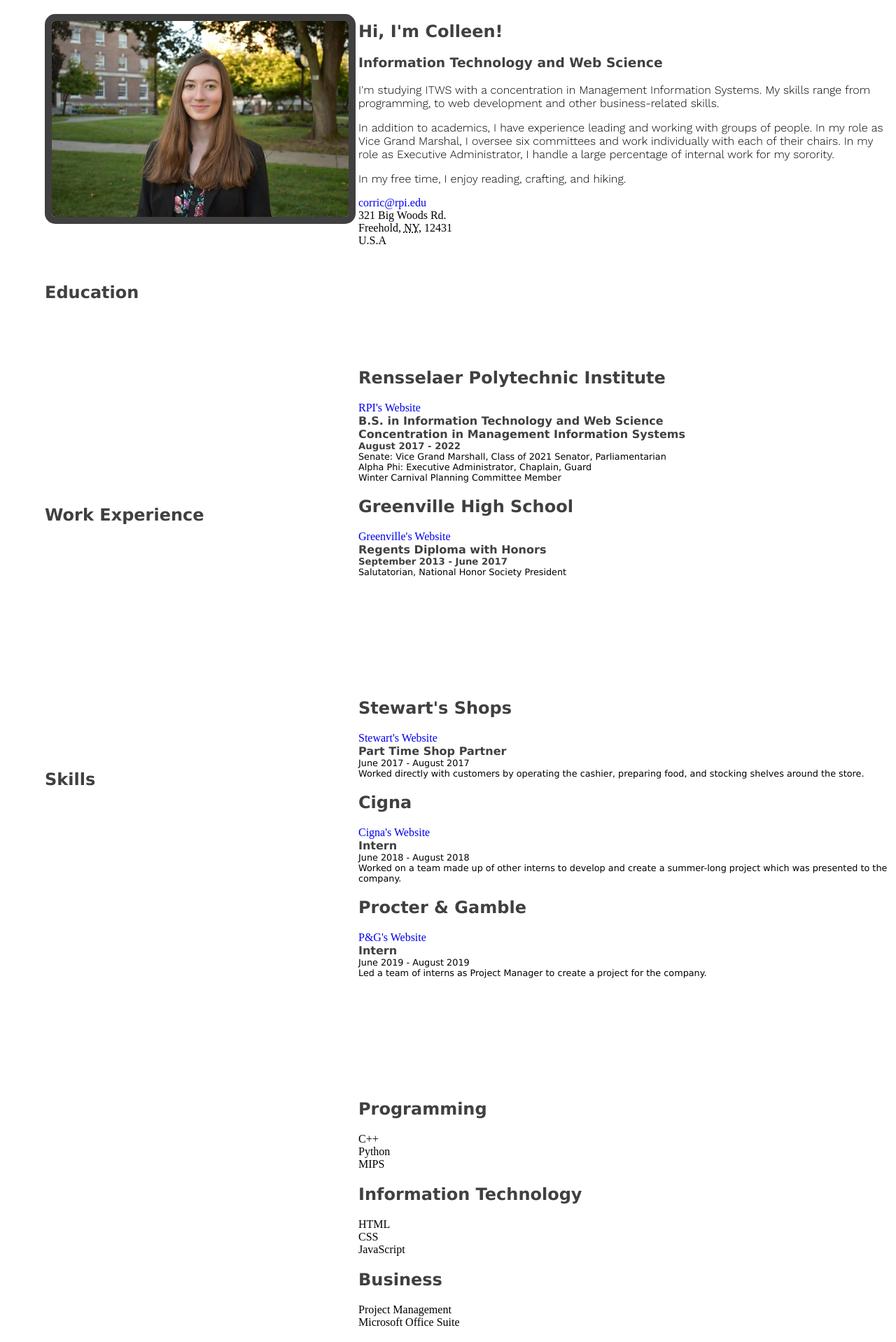
After one commit to SeanLossef/web-systems-development, a PHP site: page /corric.html in a window 1280 px wide. The commit adds this page. Shown: the part 383-2301 px from the top of the page at 70% size. Run offline with PHP 8.4, Linux system fonts and the light colour scheme.

Commit message:
Added corric.html

```diff
--- /dev/null
+++ b/lab3/corric.html
@@ -0,0 +1,117 @@
+<!DOCTYPE html>
+<html>
+
+  <head>
+    <title>corric</title>
+    <link rel="stylesheet" type= "text/css" href="style.css">
+  </head>
+
+  <body id="corricPage">
+
+    <div class="navbar">
+      <a href="index.html">Project Team</a>
+      <a href="#about">About Me</a>
+      <a href="#education">Education</a>
+      <a href="#experience">Work Experience</a>
+      <a href="#skills">Skills</a>
+    </div>
+
+    <div>
+      <img src="photos/farm.jpg" class="header-img" alt="picture of a farm">
+    </div>
+
+    <section class="sidebar">
+      <img src="photos/colleen.jpeg" class=profile alt="picture of Colleen">
+
+      <h1 class="new-section" id="education">Education</h1>
+
+      <h1 class="new-section2" id="experience">Work Experience</h1>
+
+      <h1 class="new-section2 extra" id="skills">Skills</h2>
+    </section>
+
+
+    <article>
+      <h1 id="about">Hi, I'm Colleen!</h1>
+      <h3>Information Technology and Web Science</h3>
+      <p class="intro">I'm studying ITWS with a concentration in Management Information Systems.
+        My skills range from programming, to web development and other business-related skills.</p>
+      <p>In addition to academics, I have experience leading and working with groups of people.
+        In my role as Vice Grand Marshal, I oversee six committees and work individually with each of their chairs.
+        In my role as Executive Administrator, I handle a large percentage of internal work for my sorority.</p>
+      <p>In my free time, I enjoy reading, crafting, and hiking.</p>
+      <a class="email" href="mailto:corric@rpi.edu">corric@rpi.edu</a>
+      <div class="adr">
+        <div class="street-address">321 Big Woods Rd.</div>
+        <span class="locality">Freehold</span>,
+        <abbr class="region" title="New York">NY</abbr>,
+        <span class="postal-code">12431</span>
+        <div class="country-name">U.S.A</div>
+      </div>
+
+      <h2 class="new-section">Rensselaer Polytechnic Institute</h2>
+      <a href="rpi.edu">RPI's Website</a>
+      <h4>B.S. in Information Technology and Web Science</h4>
+      <h4>Concentration in Management Information Systems</h4>
+      <h5>August 2017 - 2022</h5>
+      <p class="activities">Senate: Vice Grand Marshall, Class of 2021 Senator, Parliamentarian</p>
+      <p class="activities">Alpha Phi: Executive Administrator, Chaplain, Guard</p>
+      <p class="activities">Winter Carnival Planning Committee Member</p>
+
+      <h2>Greenville High School</h2>
+      <a href="https://www.greenville.k12.ny.us/">Greenville's Website</a>
+      <h4>Regents Diploma with Honors</h4>
+      <h5>September 2013 - June 2017</h5>
+      <p class="activities">Salutatorian, National Honor Society President</p>
+
+      <h2 class="new-section">Stewart's Shops</h2>
+      <a href="https://www.stewartsshops.com/">Stewart's Website</a>
+      <h4>Part Time Shop Partner</h4>
+      <p class="activities">June 2017 - August 2017</p>
+      <p class="activities">Worked directly with customers by operating the cashier,
+        preparing food, and stocking shelves around the store.</p>
+
+      <h2>Cigna</h2>
+      <a href="https://jobs.cigna.com/us/en">Cigna's Website</a>
+      <h4>Intern</h4>
+      <p class="activities">June 2018 - August 2018</p>
+      <p class="activities">Worked on a team made up of other interns to develop and create a summer-long
+        project which was presented to the company.</p>
+
+      <h2>Procter & Gamble</h2>
+      <a href="https://us.pg.com/">P&G's Website</a>
+      <h4>Intern</h4>
+      <p class="activities">June 2019 - August 2019</p>
+      <p class="activities">Led a team of interns as Project Manager to create a project for the company.</p>
+
+      <h2 class="new-section">Programming</h2>
+      <ul>
+        <li>C++</li>
+        <li>Python</li>
+        <li>MIPS</li>
+      </ul>
+
+      <h2>Information Technology</h2>
+      <ul>
+        <li>HTML</li>
+        <li>CSS</li>
+        <li>JavaScript</li>
+      </ul>
+
+      <h2>Business</h2>
+      <ul>
+        <li>Project Management</li>
+        <li>Microsoft Office Suite</li>
+      </ul>
+
+      <h1 class="new-section space"></h1>
+
+    </article>
+
+    <footer>
+      <p>Created Sept. 2020</p>
+    </footer>
+
+  </body>
+
+</html>
--- a/lab3/style.css
+++ b/lab3/style.css
@@ -340,3 +340,125 @@ background: #555;
 #losses .experience li p {
     margin: 5px 0;
 }
+
+
+/* Colleen Corrigan */
+#corricPage body {
+  margin: 0 auto;
+  background-color: #e6f2ff;
+}
+
+#corricPage h1, h3 {
+  font-family: Verdana;
+  color: #404040;
+}
+
+#corricPage h2 {
+  font-family: Verdana;
+  color: #404040;
+  padding-bottom: 0;
+}
+
+#corricPage h4, h5 {
+  font-family: Verdana;
+  color: #404040;
+  margin: 0;
+  padding: 0;
+}
+
+#corricPage .activities {
+  font-family: Verdana;
+  font-size: 0.8em;
+  margin: 0;
+  padding: 0;
+}
+
+#corricPage .navbar {
+  overflow: hidden;
+  background-color: #000033;
+  position: fixed;
+  top: 0;
+  width: 100%;
+  z-index: 2;
+}
+
+#corricPage .navbar a {
+  float: left;
+  display: block;
+  color: white;
+  text-align: center;
+  padding: 14px 16px;
+  text-decoration: none;
+  font-size: 17px;
+}
+
+#corricPage .navbar a:hover {
+  background: white;
+  color: #404040;
+}
+
+/* split screen left */
+#corricPage .sidebar {
+  float: left;
+  width: 30%;
+  padding: 20px;
+  padding-top: 1.5%;
+  padding-left: 5%;
+}
+
+#corricPage .profile {
+  height: 300px;
+  border-radius: 15px;
+  border: 10px solid #404040;
+}
+
+#corricPage .header-img {
+  width: 100%;
+  height: 380px;
+  background-position: center;
+  background-repeat: no-repeat;
+  background-size: cover;
+  position: relative;
+}
+
+/*Split screen right*/
+#corricPage article {
+  float: right;
+  position: relative;
+  top: 10px;
+  width: 60%;
+}
+
+#corricPage .new-section {
+  padding-top: 20%;
+}
+
+#corricPage .new-section2 {
+  padding-top: 90%;
+}
+
+#corricPage .extra {
+  padding-top: 110%;
+}
+
+/* Clear floats after the columns */
+#corricPage section:after {
+  content: "";
+  display: table;
+  clear: both;
+}
+
+#corricPage .space {
+  visibility: none;
+}
+
+#corricPage footer {
+  position: relative;
+  margin-top: -180px;
+  /* negative value of footer height */
+  height: 40px;
+  clear: both;
+  background-color: #000033;
+  color: white;
+  text-align: right;
+}
```
Also changed, not shown: lab3/farm.jpg (added).
